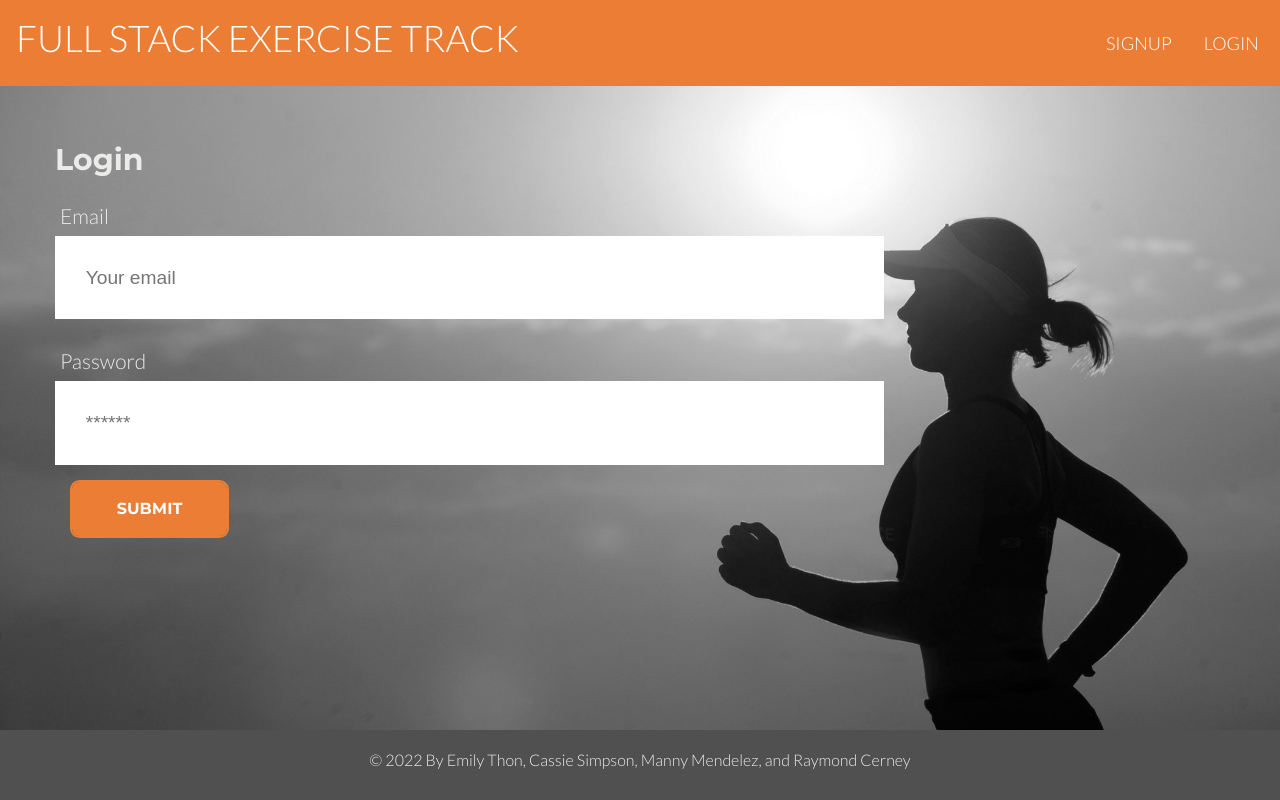
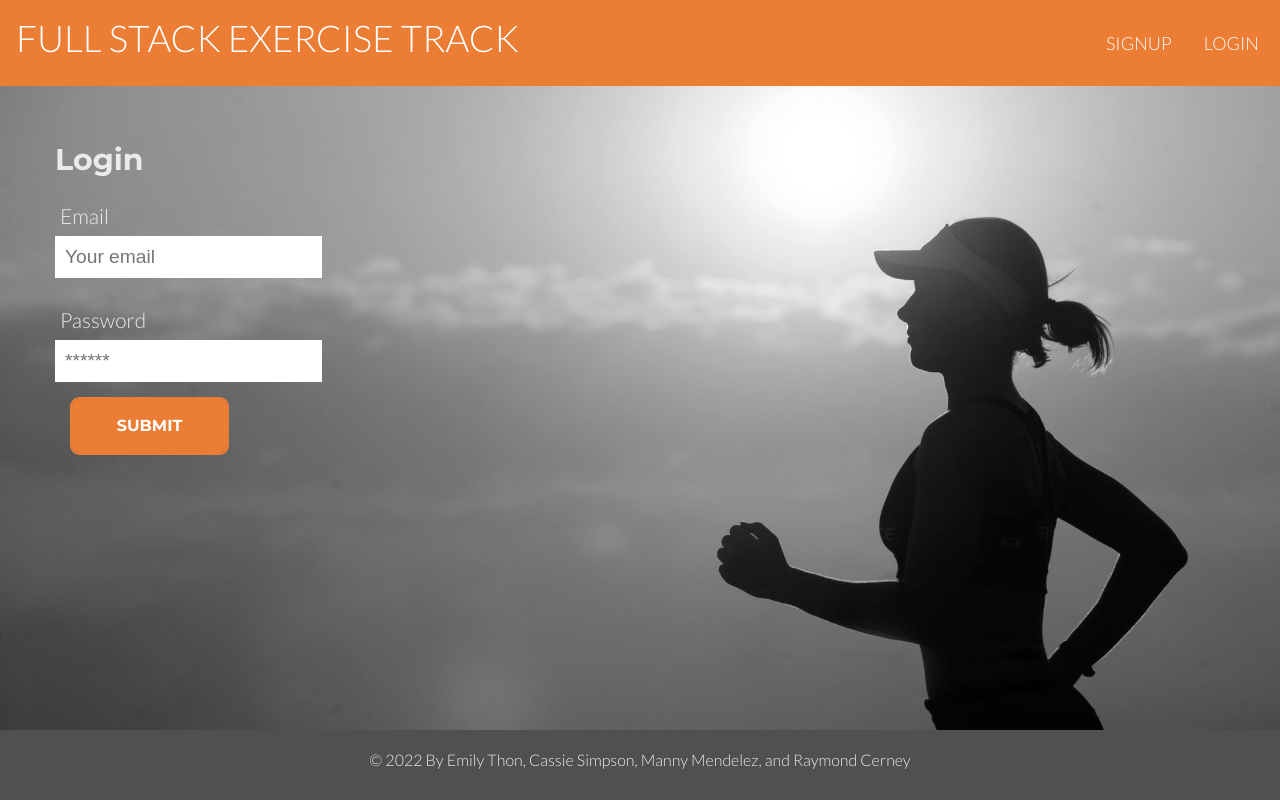
Before and after one commit to mmelendez3/Full_Stack_Exercise_Track, a React (Create React App) app in the folder client/: page /login in a window 1280 px wide. Built offline with nearby package versions, Linux system fonts and the light colour scheme.

Commit message:
signup form style

```diff
--- a/client/src/index.css
+++ b/client/src/index.css
@@ -98,8 +98,7 @@ h6 {
 }
 
 .form-input {
-  width: 75%;
-  padding: 3%;
+  padding: 10px;
   margin: 5px 0;
   font-size: 1.2rem;
   border: 2px solid var(--light-dark);
```
